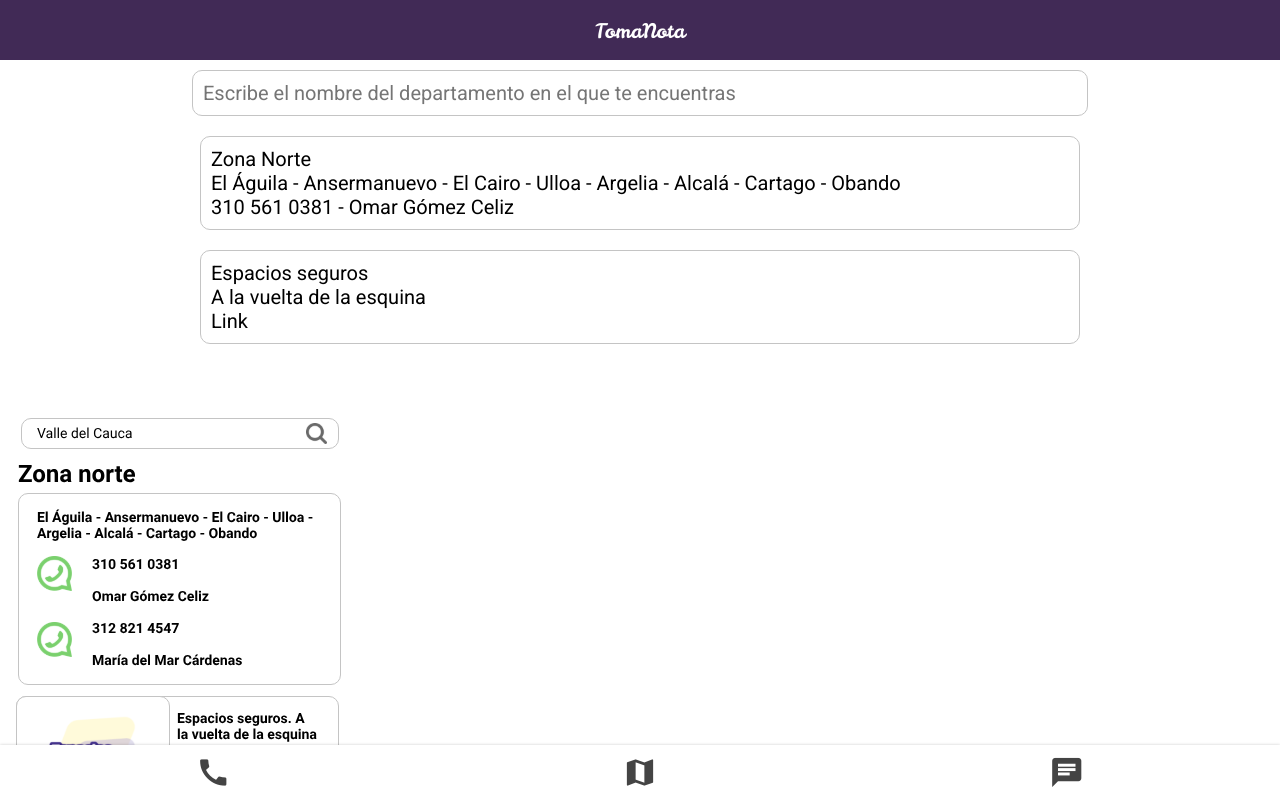
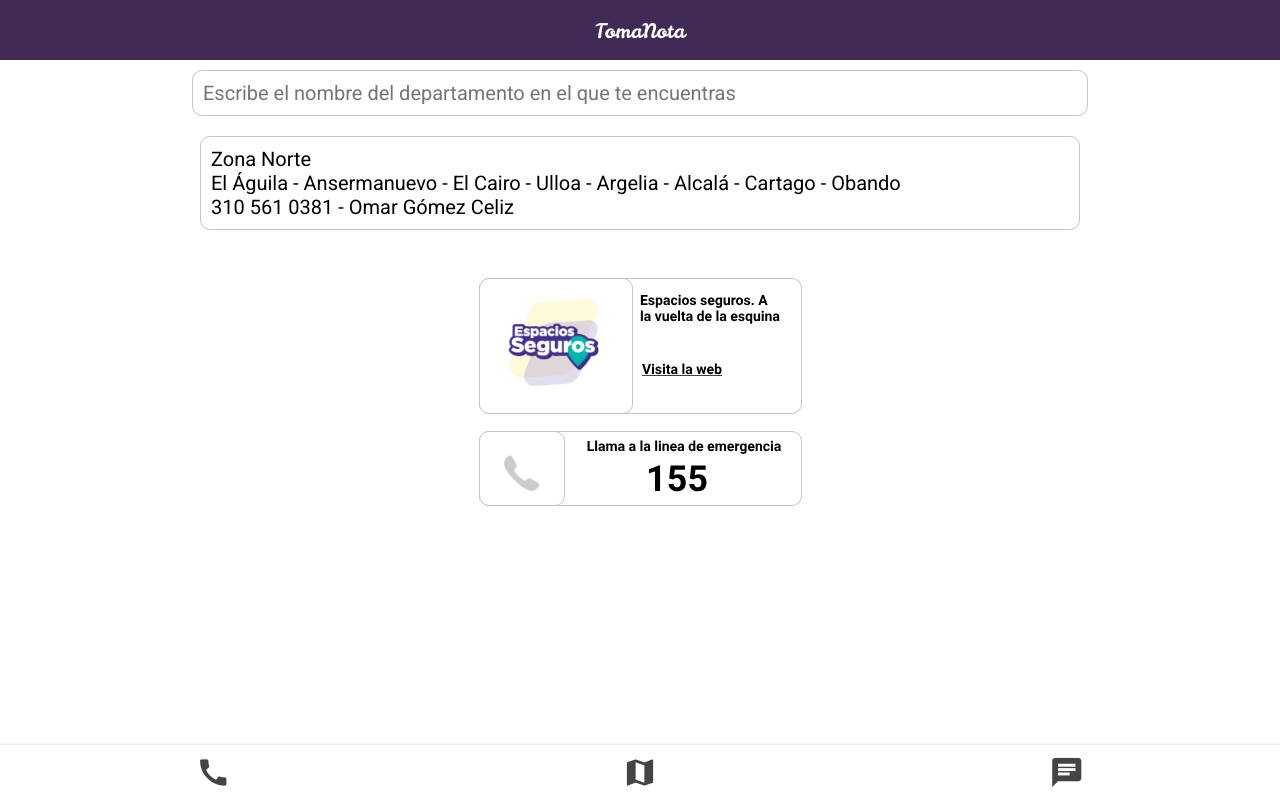
Before and after one commit to alejo02336/TomaNota, a React (Create React App) app: page /lineas in a window 1280 px wide. Shown: the top 798 px of the page. Built offline with nearby package versions, Linux system fonts and the light colour scheme; what google-maps-react would draw is missing.

Commit message:
finish lineas

```diff
--- a/src/containers/Lineas/Lineas.jsx
+++ b/src/containers/Lineas/Lineas.jsx
@@ -1,7 +1,7 @@
 import React from "react";
 import "./Lineas.css";
-import SearchBarZone from '../../components/SearchBarZone.jsx';
-import InfoContainer from '../../components/InfoContainer';
+import SearchBarZone from "../../components/SearchBarZone.jsx";
+import InfoContainer from "../../components/InfoContainer";
 
 export default function Lineas() {
   return (
@@ -14,24 +14,18 @@ export default function Lineas() {
           description="El Águila - Ansermanuevo - El Cairo - Ulloa - Argelia - Alcalá - Cartago - Obando"
           Ncomment="310 561 0381 - Omar Gómez Celiz"
         />
-
-        <InfoContainer
-          userName="Espacios seguros"
-          description="A la vuelta de la esquina"
-          Ncomment="Link"
-        />
       </section>
-      <section>
-        <section>
-          <img
-            src={require("./Lineas.svg")}
-            className="img-lineas"
-            alt="example"
-          />
+      <section className="report-container">
+        <section className="container-img-subforos">
+          <section>
+            <img
+              src={require("./Lineas(2).svg")}
+              className="img-lineas"
+              alt="example"
+            />
+          </section>
         </section>
       </section>
     </section>
-
-
   );
 }
```
Also changed, not shown: src/containers/Lineas/Lineas(2).svg (added).
